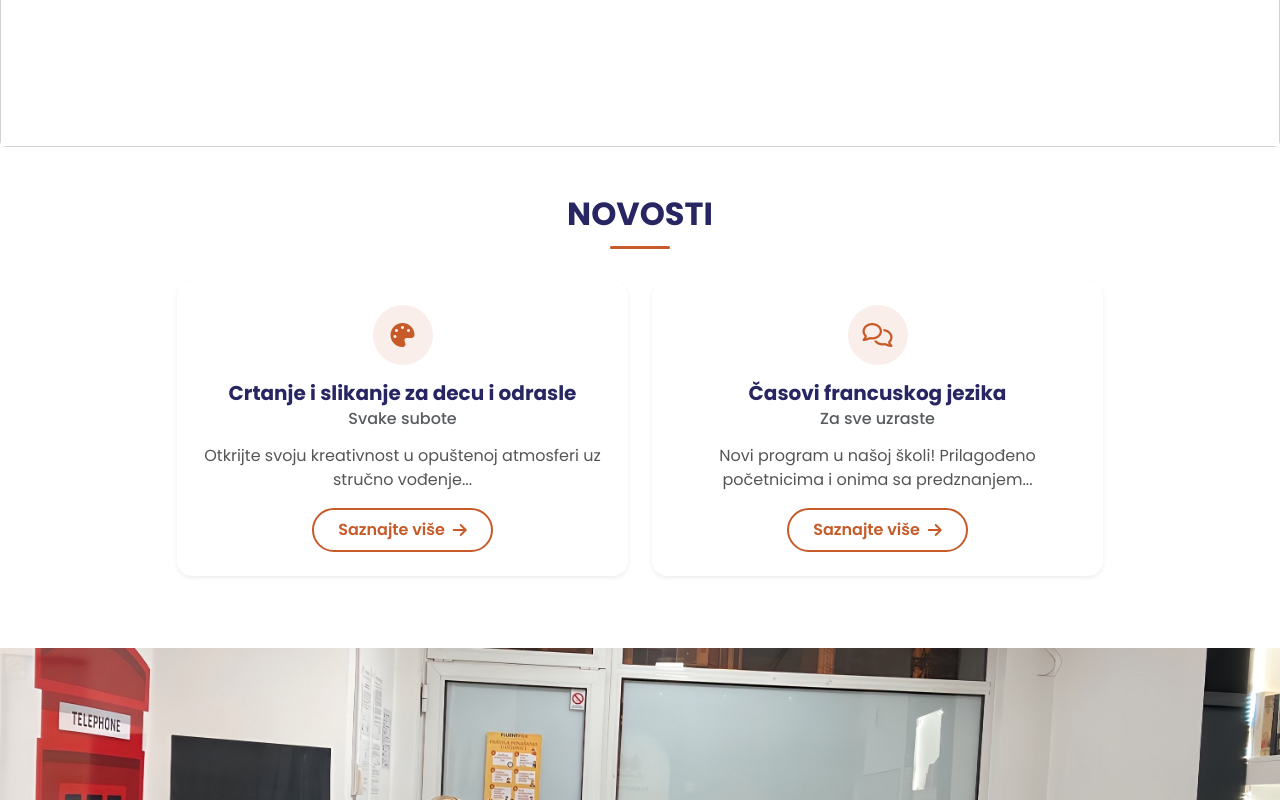
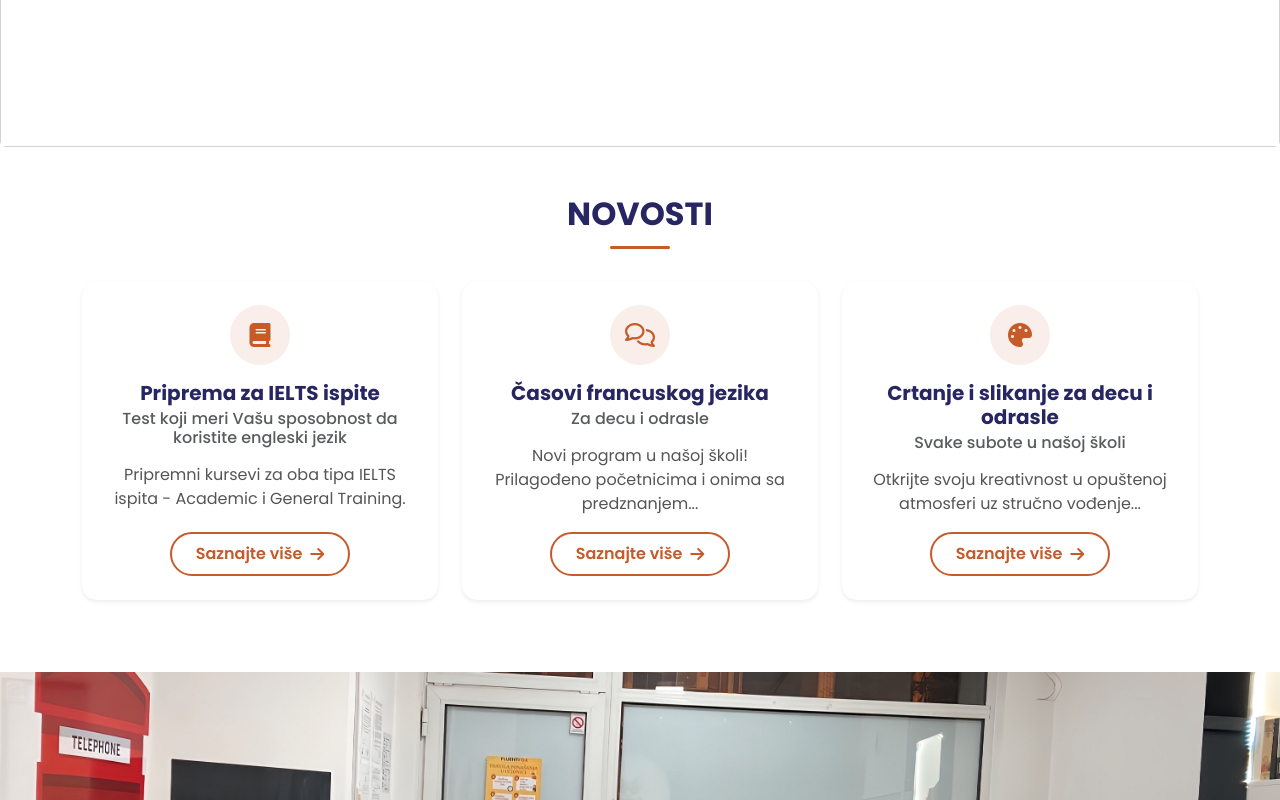
Before and after one commit to Lule19/FluentFox, a React (Create React App) app: page / in a window 1280 px wide. Shown: the part 516-1316 px from the top of the page. Built offline with nearby package versions, Linux system fonts and the light colour scheme.

Commit message:
Dodat IELTS ispit

```diff
--- a/src/App.js
+++ b/src/App.js
@@ -28,6 +28,8 @@ import Container from 'react-bootstrap/Container';
 import Image from 'react-bootstrap/Image';
 import Row from 'react-bootstrap/Row';
 
+import { newsData } from "./newsData";
+
 import Gallery from "./komponente/Galerija";
 
 import Jezici from "./pages/jezici";
@@ -37,6 +39,7 @@ import Galerija from "./pages/galerija";
 import Nastava from "./pages/nastava";
 import JeziciOdrasli from "./pages/jeziciOdrasli";
 import JeziciCambridge from "./pages/jeziciCambridge";
+import JeziciIelts from "./pages/jeziciIelts";
 import JeziciDaf from "./pages/jeziciDaf";
 import OnlineNastava from "./pages/onlineNastava";
 import Novosti from "./pages/novosti";
@@ -100,7 +103,8 @@ function App() {
             >
               <h2 className="section-title text-center text-uppercase w-100" style={{display: 'block'}}>Novosti</h2>
               <Row className="justify-content-center">
-                <Col md={6} lg={5} className="mb-4">
+                {[...newsData].sort((a, b) => b.id - a.id).slice(0, 3).map((news) => (
+                  <Col key={news.id} md={6} lg={4} className="mb-4">
                     <Card className="h-100 shadow-sm border-0 hover-card" style={{ borderRadius: "15px", backgroundColor: "#fff" }}>
                       <Card.Body className="d-flex flex-column align-items-center text-center p-4">
                         <div className="mb-3" style={{
@@ -112,14 +116,14 @@ function App() {
                           alignItems: "center",
                           justifyContent: "center"
                         }}>
-                        <i className="fas fa-palette" style={{ fontSize: "1.5rem", color: "#c65A28" }}></i>
+                          <i className={news.icon} style={{ fontSize: "1.5rem", color: "#c65A28" }}></i>
                         </div>
                         <Card.Title style={{ color: "rgba(39,38,98,255)", fontWeight: "bold", fontSize: "1.25rem" }}>
-                        Crtanje i slikanje za decu i odrasle
+                          {news.title}
                         </Card.Title>
-                      <Card.Subtitle className="mb-3 text-muted">Svake subote</Card.Subtitle>
+                        <Card.Subtitle className="mb-3 text-muted">{news.subtitle}</Card.Subtitle>
                         <Card.Text style={{ color: "#555" }}>
-                        Otkrijte svoju kreativnost u opuštenoj atmosferi uz stručno vođenje...
+                          {news.summary}
                         </Card.Text>
                         <div className="mt-auto">
                           <Link to="/novosti" className="btn-outline-custom">
@@ -129,36 +133,7 @@ function App() {
                       </Card.Body>
                     </Card>
                   </Col>
-
-                <Col md={6} lg={5} className="mb-4">
-                  <Card className="h-100 shadow-sm border-0 hover-card" style={{ borderRadius: "15px", backgroundColor: "#fff" }}>
-                    <Card.Body className="d-flex flex-column align-items-center text-center p-4">
-                      <div className="mb-3" style={{
-                        width: "60px",
-                        height: "60px",
-                        borderRadius: "50%",
-                        backgroundColor: "rgba(198, 90, 40, 0.1)",
-                        display: "flex",
-                        alignItems: "center",
-                        justifyContent: "center"
-                      }}>
-                        <i className="far fa-comments" style={{ fontSize: "1.5rem", color: "#c65A28" }}></i>
-                      </div>
-                      <Card.Title style={{ color: "rgba(39,38,98,255)", fontWeight: "bold", fontSize: "1.25rem" }}>
-                        Časovi francuskog jezika
-                      </Card.Title>
-                      <Card.Subtitle className="mb-3 text-muted">Za sve uzraste</Card.Subtitle>
-                      <Card.Text style={{ color: "#555" }}>
-                        Novi program u našoj školi! Prilagođeno početnicima i onima sa predznanjem...
-                      </Card.Text>
-                      <div className="mt-auto">
-                        <Link to="/novosti" className="btn-outline-custom">
-                          Saznajte više <i className="fas fa-arrow-right ms-2"></i>
-                        </Link>
-                      </div>
-                    </Card.Body>
-                  </Card>
-                </Col>
+                ))}
               </Row>
             </motion.div>
 
@@ -332,6 +307,7 @@ function App() {
 
           <Route path="/jeziciOdrasli" element={<JeziciOdrasli />} />
           <Route path="/jeziciCambridge" element={<JeziciCambridge />} />
+          <Route path="/jeziciIelts" element={<JeziciIelts />} />
           <Route path="/jeziciDaf" element={<JeziciDaf />} />
           <Route path="/onlineNastava" element={<OnlineNastava />} />
           <Route path="/novosti" element={<Novosti />} />
--- a/src/komponente/CustomNav.jsx
+++ b/src/komponente/CustomNav.jsx
@@ -74,8 +74,7 @@ const CustomNav = () => {
                             <NavDropdown.Item as={Link} to="/jeziciOdrasli" onClick={() => { setDropdownOpen(false); handleNavigation(); }}>Odrasli</NavDropdown.Item>
                             <NavDropdown.Item as={Link} to="/onlineNastava" onClick={() => { setDropdownOpen(false); handleNavigation(); }}>Online nastava</NavDropdown.Item>
                             <NavDropdown.Item as={Link} to="/jeziciCambridge" onClick={() => { setDropdownOpen(false); handleNavigation(); }}>Cambridge ispiti</NavDropdown.Item>
-
-
+                            <NavDropdown.Item as={Link} to="/jeziciIelts" onClick={() => { setDropdownOpen(false); handleNavigation(); }}>IELTS ispiti</NavDropdown.Item>
                         </NavDropdown>
 
                         <Nav.Link href="/#nastavnice" onClick={handleNavigation}>Predavači</Nav.Link>
--- /dev/null
+++ b/src/newsData.js
@@ -0,0 +1,56 @@
+import React from 'react';
+
+export const newsData = [
+  {
+    id: 1,
+    title: "Crtanje i slikanje za decu i odrasle",
+    subtitle: "Svake subote u našoj školi",
+    icon: "fas fa-palette",
+    content: (
+      <>
+        <p>
+          <strong>Crtanje i slikanje za decu i odrasle – svake subote u našoj školi.</strong>
+        </p>
+        <p>
+          Bez obzira na prethodno iskustvo, svi su dobrodošli da istraže boje, oblike i svoju maštu u opuštenoj i podsticajnoj atmosferi.
+          Rad je u malim grupama, uz stručno vođenje.
+        </p>
+      </>
+    ),
+    summary: "Otkrijte svoju kreativnost u opuštenoj atmosferi uz stručno vođenje..."
+  },
+  {
+    id: 2,
+    title: "Časovi francuskog jezika",
+    subtitle: "Za decu i odrasle",
+    icon: "far fa-comments",
+    content: (
+      <>
+        <p>
+          <strong>Od sada u našoj školi možete pohađati časove francuskog jezika, kako za decu, tako i za odrasle.</strong>
+        </p>
+        <p>
+          Programi su prilagođeni uzrastu i nivou znanja, a časovi su namenjeni i početnicima i polaznicima sa predznanjem.
+        </p>
+      </>
+    ),
+    summary: "Novi program u našoj školi! Prilagođeno početnicima i onima sa predznanjem..."
+  },
+  {
+    id: 3,
+    title: "Priprema za IELTS ispite",
+    subtitle: "Test koji meri Vašu sposobnost da koristite engleski jezik",
+    icon: "fa fa-book",
+    content: (
+      <>
+        <p>
+          <strong>Od sada u našoj školi možete da pohađati pripremne kurseve za oba tipa IELTS ispita - Academic i General Training.</strong>
+        </p>
+        <p>
+         Korak po korak do željenog rezultata! Detalje o pripremnim kursevima mozete saznati u odeljku programi.
+        </p>
+      </>
+    ),
+    summary: "Pripremni kursevi za oba tipa IELTS ispita - Academic i General Training."
+  },
+];
--- /dev/null
+++ b/src/pages/jeziciIelts.js
@@ -0,0 +1,115 @@
+import React from "react";
+import lija7 from "../asets/lija7.jpg";
+
+import "../App.css";
+
+function JeziciIelts() {
+  return (
+    <div className="font">
+
+      <div
+        className="container mt-4"
+        style={{
+          backgroundImage: `linear-gradient(rgba(255, 255, 255, 0.82), rgba(255, 255, 255, 0.63)), url(${lija7})`,
+          backgroundSize: "cover",
+          backgroundPosition: "center",
+          backgroundRepeat: "no-repeat",
+          minHeight: "110vh", // Full screen height
+          padding: "20px",
+
+
+          display: "flex",
+          flexDirection: "column",
+          alignItems: "center", // Center content horizontally
+        }}
+      >
+        <div className="text-center mb-5">
+           <h2 className="section-title text-uppercase">IELTS ispiti</h2>
+        </div>
+        <br></br>
+       <div className="text-justify-custom">
+
+        <p>
+        Pripremite se za <strong>Academic</strong> i <strong>General Training IELTS</strong> ispite u našoj školi i otvorite vrata ka studijama, poslu ili migraciji u inostranstvu. Ovaj test meri vašu sposobnost da koristite engleski jezik u stvarnim situacijama i priznat je širom sveta.
+        </p>
+
+        <br></br>
+
+        <h4 className="section-subtitle"><strong>Za koga je IELTS?</strong></h4>
+        <ul>
+          <li>Za studente koji žele da studiraju na univerzitetima u inostranstvu</li>
+          <li>Za profesionalce koji planiraju karijeru ili sertifikaciju u engleskom govornom području</li>
+          <li>Za sve koji žele da provere i unaprede svoj nivo engleskog jezika</li>
+        </ul>
+
+        <br></br>
+
+        <h4 className="section-subtitle"><strong>Kako se polaže?</strong></h4>
+        <p>IELTS se sastoji od četiri dela:</p>
+        <ul>
+          <li><strong>Listening</strong> – razumevanje slušanjem</li>
+          <li><strong>Reading</strong> – čitanje i razumevanje tekstova</li>
+          <li><strong>Writing</strong> – pisani izražaj</li>
+          <li><strong>Speaking</strong> – razgovor sa ispitivačem</li>
+        </ul>
+
+        <br></br>
+
+        <p>Postoje dva načina polaganja:</p>
+        <ul>
+          <li><strong>U British Council centrima</strong> – polaganje sa ovlašćenim nadzorom i standardnom procedurom.</li>
+          <li><strong>Online kod kuće ili u našoj školi</strong> – IELTS Home Edition / IELTS Indicator omogućava polaganje u kontrolisanom okruženju, a naša škola može da obezbedi prostor i tehničku podršku.</li>
+        </ul>
+
+        <br></br>
+
+        <h4 className="section-subtitle"><strong>Ocenjivanje i rezultat</strong></h4>
+        <p>Svaki deo ispita (Listening, Reading, Writing, Speaking) ocenjuje se od 0 do 9 po skali.</p>
+        <p>Konačni rezultat je prosečna ocena svih delova, izražena u celobrojnom ili polu-bodu (npr. 6.5).</p>
+        <p>Listening i Reading deo se ocenjuje na osnovu broja tačnih odgovora, dok se Writing i Speaking ocenjuju prema jasno definisanim kriterijumima:</p>
+        <ul>
+          <li>Jasnoća i koherencija izraza</li>
+          <li>Gramatička i leksička preciznost</li>
+          <li>Sposobnost strukturiranja odgovora i argumentacije</li>
+        </ul>
+
+        <br></br>
+
+        <h4 className="section-subtitle"><strong>Priprema u našoj školi</strong></h4>
+        <p>Naši programi su osmišljeni tako da Vas ciljano pripreme za svaki deo ispita:</p>
+        <ul>
+            <li><strong>Uživo ili online časovi</strong> – fleksibilni termini prilagođeni Vašem rasporedu.</li>
+            <li><strong>Individualna i grupna nastava</strong> – birate pristup koji Vam najviše odgovara.</li>
+            <li><strong>Praktične vežbe i simulacije ispita</strong> – vežbate zadatke iz stvarnih IELTS testova.</li>
+            <li><strong>Personalizovani feedback</strong> – predavači prate Vaš napredak i daju konkretne savete za poboljšanje.</li>
+        </ul>
+
+        <br></br>
+
+        <h4 className="section-subtitle"><strong>Sertifikat i trajanje</strong></h4>
+        <p>Nakon polaganja, rezultati se obično objavljuju 13 dana od datuma ispita za standardni test i nešto brže za online verziju.</p>
+        <p>Svi polaznici dobijaju sertifikat koji je međunarodno priznat i pokazuje ocene iz sva četiri dela ispita.</p>
+        <p>Sertifikat važi dve godine, što je standardni period priznavanja rezultata od strane univerziteta i poslodavaca.</p>
+
+        <br></br>
+
+        <h4 className="section-subtitle"><strong>Više informacija</strong></h4>
+        <p>
+          Za detalje o samom ispitu, pravilima i opcijama polaganja posetite British Council zvanični IELTS sajt
+          <a href="https://www.britishcouncil.rs/exam/ielts/dates-fees-locations" className="custom-link ms-1" target="_blank" rel="noopener noreferrer">
+             ovde
+          </a>.
+        </p>
+
+        </div>
+
+
+
+
+
+        </div>
+        </div>
+  );
+}
+
+export default JeziciIelts;
--- a/src/pages/novosti.js
+++ b/src/pages/novosti.js
@@ -3,42 +3,9 @@ import { Container, Row, Col, Card } from "react-bootstrap";
 import lija7 from "../asets/lija7.jpg"; // Using consistent background
 import "../App.css";
 
+import { newsData } from "../newsData";
+
 function Novosti() {
-  const newsData = [
-    {
-      id: 1,
-      title: "Crtanje i slikanje za decu i odrasle",
-      subtitle: "Svake subote u našoj školi",
-      icon: "fas fa-palette",
-      content: (
-        <>
-          <p>
-            <strong>Crtanje i slikanje za decu i odrasle – svake subote u našoj školi.</strong>
-          </p>
-          <p>
-            Bez obzira na prethodno iskustvo, svi su dobrodošli da istraže boje, oblike i svoju maštu u opuštenoj i podsticajnoj atmosferi.
-            Rad je u malim grupama, uz stručno vođenje.
-          </p>
-        </>
-      ),
-    },
-    {
-      id: 2,
-      title: "Časovi francuskog jezika",
-      subtitle: "Za decu i odrasle",
-      icon: "far fa-comments",
-      content: (
-        <>
-          <p>
-            <strong>Od sada u našoj školi možete pohađati časove francuskog jezika, kako za decu, tako i za odrasle.</strong>
-          </p>
-          <p>
-            Programi su prilagođeni uzrastu i nivou znanja, a časovi su namenjeni i početnicima i polaznicima sa predznanjem.
-          </p>
-        </>
-      ),
-    },
-  ];
 
   return (
     <div className="font">
@@ -60,7 +27,7 @@ function Novosti() {
 
         <Container>
           <Row className="justify-content-center">
-            {newsData.map((news) => (
+            {[...newsData].sort((a, b) => b.id - a.id).map((news) => (
               <Col key={news.id} md={10} className="mb-4">
                 <Card className="shadow hover-effect" style={{ border: "none", borderRadius: "15px", overflow: "hidden" }}>
                   <Card.Body className="d-flex flex-column flex-md-row align-items-center p-4">
```
Lines whose indentation alone changed are shown as unchanged.
